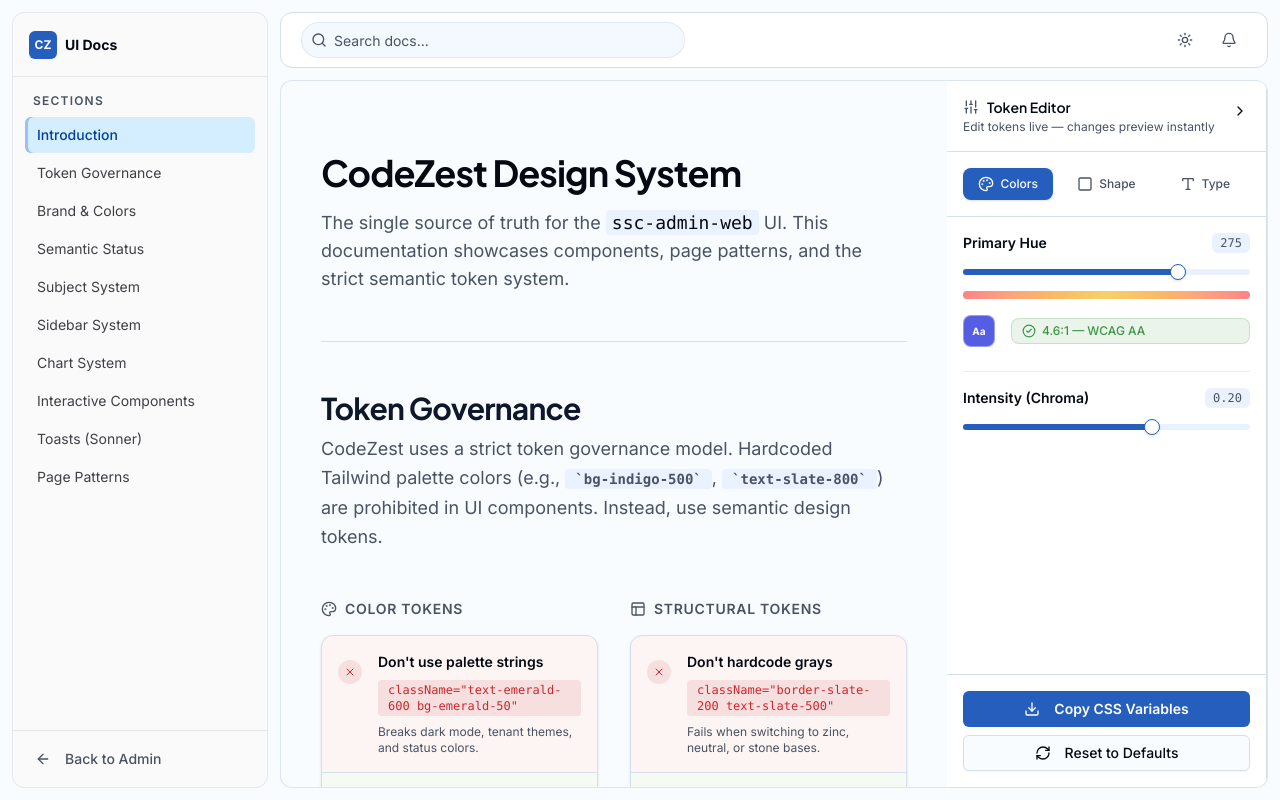
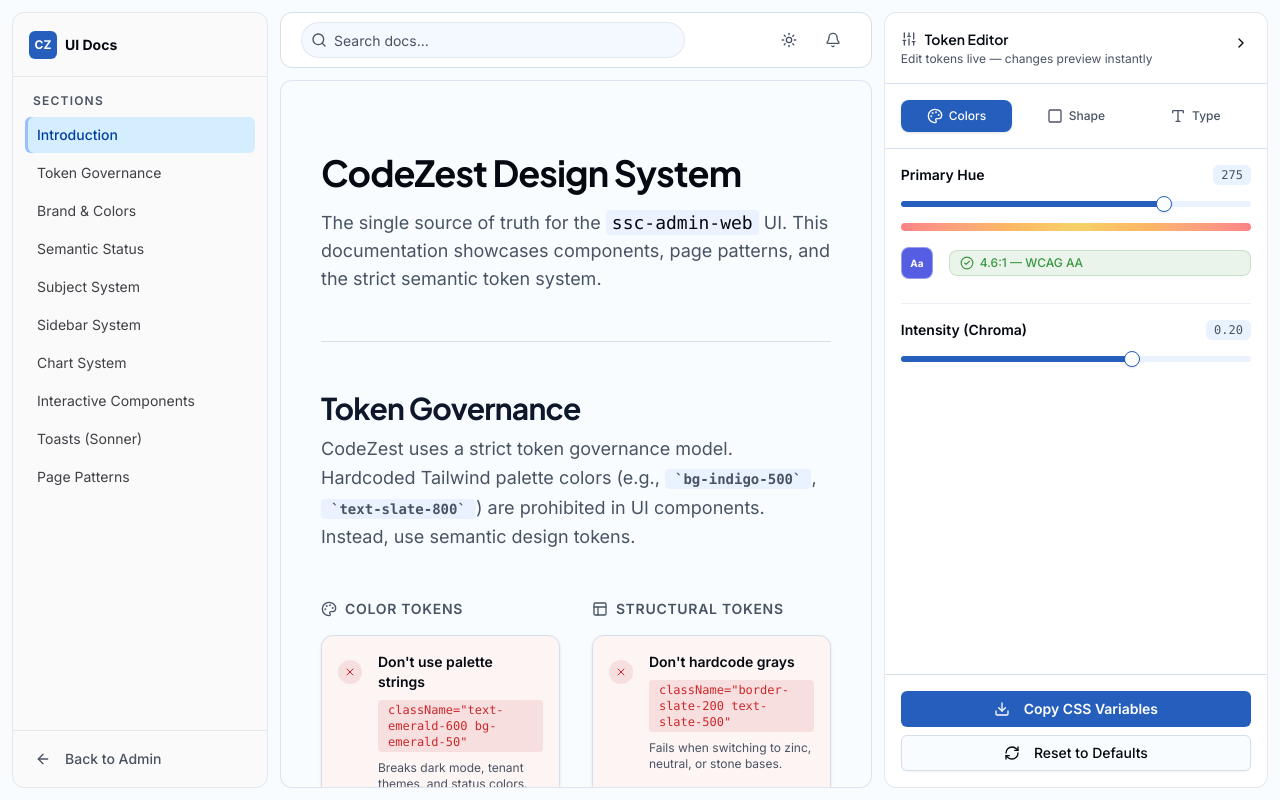
Before and after one commit to codezest-academy/ssc-admin-web, a React (Vite) app: page /design-system in a window 1280 px wide. Built offline with nearby package versions, Linux system fonts and the light colour scheme; no server answers.

Commit message:
fix(design-system): token editor now floats as independent card sidebar

```diff
--- a/src/pages/design-system/DesignSystemLayout.tsx
+++ b/src/pages/design-system/DesignSystemLayout.tsx
@@ -114,7 +114,7 @@ export default function DesignSystemLayout() {
           </div>
         </aside>
 
-        {/* ── Right column: Navbar + Content ── */}
+        {/* ── Middle column: Navbar + Content ── */}
         <div className="flex flex-col flex-1 gap-3 min-w-0">
 
           {/* Floating Navbar */}
@@ -139,9 +139,8 @@ export default function DesignSystemLayout() {
           </header>
 
           {/* Floating Content Panel */}
-          <div className="content-floating flex overflow-hidden">
-            {/* Scrollable main content */}
-            <main id="ds-main-scroll" className="flex-1 overflow-y-auto p-8 lg:p-10">
+          <div className="content-floating overflow-hidden">
+            <main id="ds-main-scroll" className="h-full overflow-y-auto p-8 lg:p-10">
               <div className="max-w-5xl mx-auto pb-32">
                 <IntroSection />
                 <TokenGovernanceSection />
@@ -155,11 +154,13 @@ export default function DesignSystemLayout() {
                 <PagePatternsSection />
               </div>
             </main>
-
-            {/* Token Editor right panel */}
-            <TokenEditorSidebar />
           </div>
         </div>
+
+        {/* ── Token Editor (floating right sidebar) ── */}
+        <aside className="sidebar-floating bg-card flex flex-col shrink-0 overflow-hidden w-fit">
+          <TokenEditorSidebar />
+        </aside>
 
       </div>
     </TooltipProvider>
--- a/src/pages/design-system/TokenEditorSidebar.tsx
+++ b/src/pages/design-system/TokenEditorSidebar.tsx
@@ -121,7 +121,7 @@ export function TokenEditorSidebar() {
 
   if (isCollapsed) {
     return (
-      <aside className="w-12 shrink-0 border-r border-border bg-card flex flex-col items-center py-4 transition-all duration-300 h-full sticky top-0">
+      <div className="w-12 flex flex-col items-center py-4 transition-all duration-300 h-full">
         <Button
           variant="ghost"
           size="icon"
@@ -166,12 +166,12 @@ export function TokenEditorSidebar() {
             <Type className="h-4 w-4" />
           </Button>
         </div>
-      </aside>
+      </div>
     );
   }
 
   return (
-    <aside className="w-80 shrink-0 border-r border-border bg-card overflow-y-auto flex flex-col transition-all duration-300 h-full sticky top-0">
+    <div className="flex flex-col overflow-y-auto h-full transition-all duration-300">
       {/* Header */}
       <div className="p-4 border-b border-border flex items-start justify-between">
         <div>
@@ -361,6 +361,6 @@ export function TokenEditorSidebar() {
           Reset to Defaults
         </Button>
       </div>
-    </aside>
+    </div>
   );
 }
```
